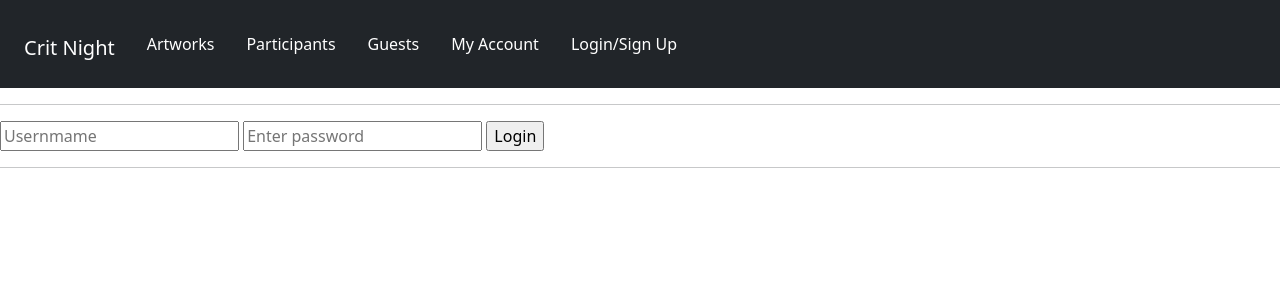
After one commit to j-kincaid/crit-night-official, a Django app: page /panelists/login/ in a window 1280 px wide. The commit adds this page. Shown: the top 300 px of the page. Run offline with Django 4.2, Linux system fonts and the light colour scheme.

Commit message:
require authentication and permit authoorized users to view restrictedpages

```diff
--- a/artworks/views.py
+++ b/artworks/views.py
@@ -1,4 +1,5 @@
 from django.shortcuts import render, redirect
+from django.contrib.auth.decorators import login_required
 from django.http import HttpResponse
 from .models import Artwork
 from .forms import ArtworkForm
@@ -11,6 +12,7 @@ def artworks(request):
     return render(request, "artworks/artworks.html", context)
 
 
+
 # http://127.0.0.1:8000/artwork/1/
 def artwork(request, pk):
     artworkObj = Artwork.objects.get(id=pk)
@@ -20,7 +22,7 @@ def artwork(request, pk):
         request, "artworks/single-artwork.html", {"artwork": artworkObj, "tags": tags}
     )
 
-
+@login_required(login_url="login")
 def createArtwork(request):
     form = ArtworkForm()
     if request.method == "POST":
@@ -33,6 +35,7 @@ def createArtwork(request):
     return render(request, "artworks/artwork_form.html", context)
 
 
+@login_required(login_url="login")
 def updateArtwork(request, pk):
     artwork = Artwork.objects.get(id=pk)
     form = ArtworkForm(instance=artwork)
@@ -47,6 +50,7 @@ def updateArtwork(request, pk):
     return render(request, "artworks/artwork_form.html", context)
 
 
+@login_required(login_url="login")
 def deleteArtwork(request, pk):
     artwork = Artwork.objects.get(id=pk)
     if request.method == "POST":
--- /dev/null
+++ b/panelists/templates/panelists/login_register.html
@@ -0,0 +1,14 @@
+{% extends 'main.html' %}
+
+{% block content %}
+
+
+    <form action="{% url 'login' %}"  method="POST">
+        {% csrf_token %}
+        <input type="text" name="username" placeholder="Usernmame" />
+        <input type="password" name="password" placeholder="Enter password" />
+        <input type="submit" value="Login" />
+    </form>
+
+
+{% endblock content %}
--- a/panelists/urls.py
+++ b/panelists/urls.py
@@ -2,6 +2,8 @@ from django.urls import path
 from . import views
 
 urlpatterns = [
+    path('login/', views.loginUser, name="login"),
+    path('logout/', views.logoutUser, name="logout"),
 
     path('', views.profiles, name="profiles"),
     path('profile/<str:pk>/', views.panelistProfile, name="panelist-profile"),
--- a/panelists/views.py
+++ b/panelists/views.py
@@ -1,7 +1,39 @@
-from django.shortcuts import render
+from django.shortcuts import render, redirect
+from django.contrib.auth import login, authenticate, logout
+from django.contrib.auth.decorators import login_required
+from django.contrib.auth.models import User
+
 from .models import Profile
 
-# Create your views here.
+
+def loginUser(request):
+
+    if request.user.is_authenticated:
+        return redirect('profiles')
+
+
+    if request.method == 'POST':
+        username = request.POST['username']
+        password = request.POST['password']
+
+        try:
+            user = User.objects.get(username=username)
+        except:
+            print('Username does not exist.')
+        user = authenticate(request, username=username, password=password)
+
+        if user is not None:
+            login(request, user)
+        # logs user into browser's cookies
+            return redirect('profiles')
+        else:
+            print('Username or password is incorrect.')
+
+    return render(request, 'panelists/login_register.html')
+
+def logoutUser(request):
+    logout(request)
+    return redirect('login')
 
 
 def profiles(request):
@@ -10,7 +42,19 @@ def profiles(request):
     return render(request, "panelists/profiles.html", context)
 
 
+
+    # profile = Profile.objects.get(id=pk)
+
+    # # context = {"profile": profile}
+
+    # return render(request, "panelists/panelist-profile.html", context)
+
 def panelistProfile(request, pk):
     profile = Profile.objects.get(id=pk)
-    context = {"profile": profile}
-    return render(request, "panelists/panelist-profile.html", context)
+
+    topSkills = profile.skill_set.exclude(description__exact="")
+    otherSkills = profile.skill_set.filter(description="")
+
+    context = {'profile': profile, 'topSkills': topSkills,
+               "otherSkills": otherSkills}
+    return render(request, 'panelists/panelist-profile.html', context)
--- a/templates/navbar.html
+++ b/templates/navbar.html
@@ -23,10 +23,10 @@
             <li class="nav-item">
               <a class="nav-link active text-white" aria-current="page" href="{% url 'artworks' %}">Artworks</a>
             </li>
-
+{% comment %}
             <li class="nav-item">
               <a class="nav-link active text-white">images without authentication</a>
-            </li>
+            </li> {% endcomment %}
             <li class="nav-item">
               <a class="nav-link active text-white" aria-current="page" href="{% url 'profiles' %}">Participants</a>
             </li>
@@ -36,12 +36,22 @@
             <li class="nav-item">
               <a class="nav-link active text-white" aria-current="page" href="">My Account</a>
             </li>
+
+            {% if request.user.is_authenticated %}
+
             <li class="nav-item">
               <a class="nav-link active text-white" aria-current="page" href="{% url 'create-artwork' %}">Add Artwork</a>
             </li>
+
             <li class="nav-item">
-              <a class="nav-link active text-white" aria-current="page" href="">Login/Sign Up</a>
+              <a class="nav-link active text-white" aria-current="page" href="{% url 'logout' %}">Log Out</a>
             </li>
+            {% else %}
+
+            <li class="nav-item">
+              <a class="nav-link active text-white" aria-current="page" href="{% url 'login' %}">Login/Sign Up</a>
+            </li>
+            {% endif %}
           </ul>
           {% comment %} <form class="d-flex" role="search">
             <input class="form-control me-2 text-white" type="search" placeholder="Search" aria-label="Search">
```
Also changed, not shown: db.sqlite3.
